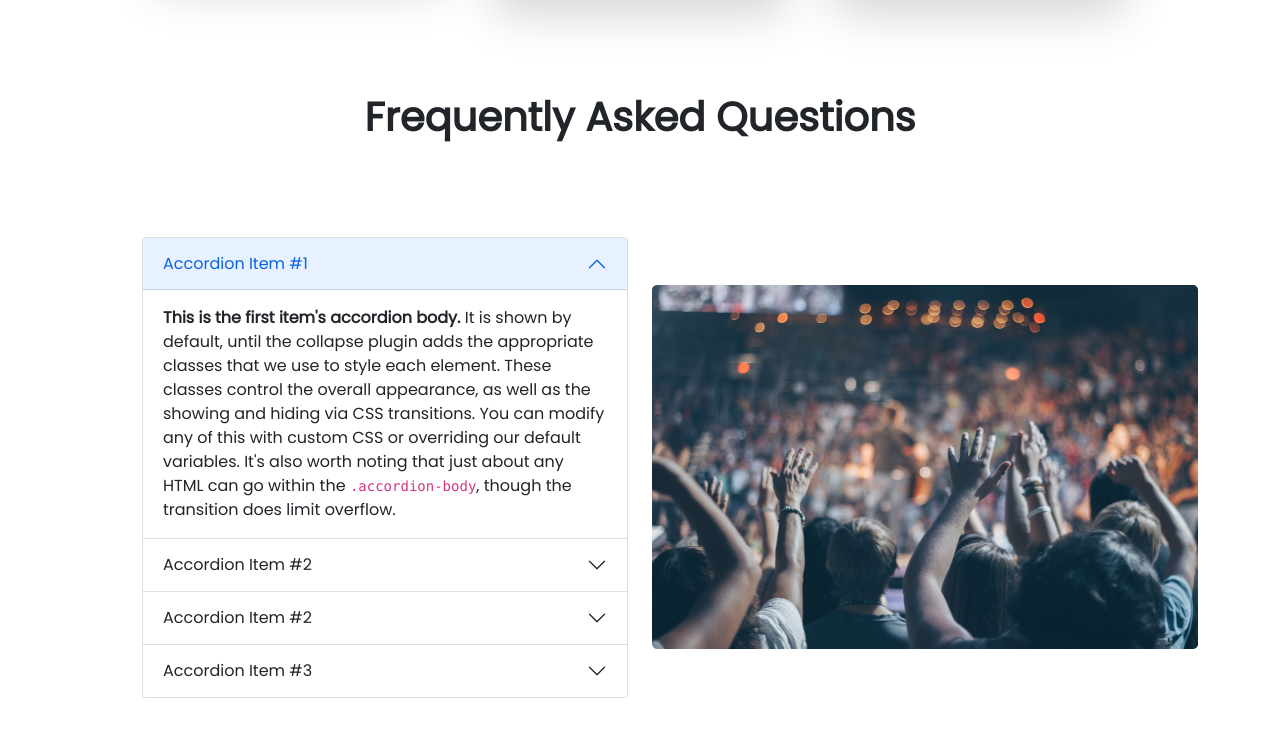
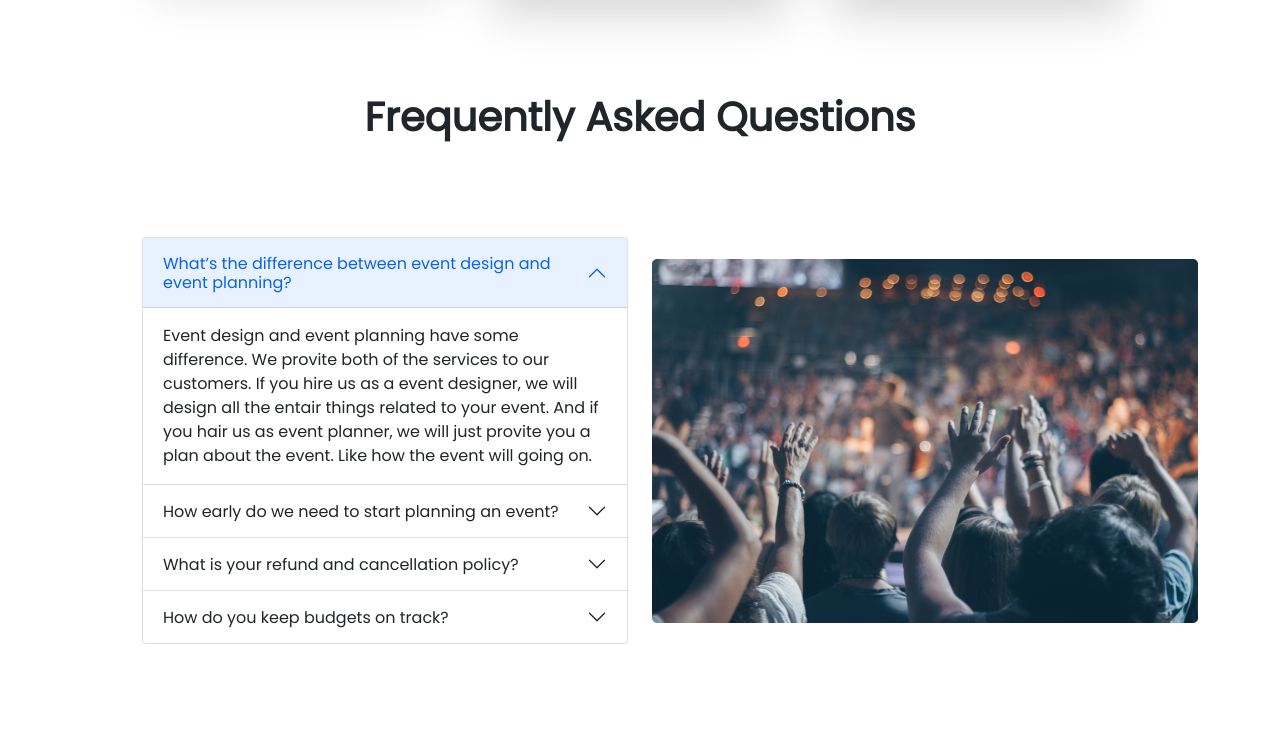
Before and after one commit to azmi0323/tufan-convention-center-project, a plain HTML site: page index.html in a window 1280 px wide. Shown: the part 2479-3213 px from the top of the page. After the commit the page ends 3171 px from the top, so only its background shows below. Drawn offline with nearby package versions, Linux system fonts and the light colour scheme.

Commit message:
Commit before footer section

```diff
--- a/index.html
+++ b/index.html
@@ -227,18 +227,13 @@
                             <h2 class="accordion-header" id="headingOne">
                                 <button class="accordion-button" type="button" data-bs-toggle="collapse"
                                     data-bs-target="#collapseOne" aria-expanded="true" aria-controls="collapseOne">
-                                    Accordion Item #1
+                                    What’s the difference between event design and event planning?
                                 </button>
                             </h2>
                             <div id="collapseOne" class="accordion-collapse collapse show" aria-labelledby="headingOne"
                                 data-bs-parent="#accordionExample">
                                 <div class="accordion-body">
-                                    <strong>This is the first item's accordion body.</strong> It is shown by default,
-                                    until the collapse plugin adds the appropriate classes that we use to style each
-                                    element. These classes control the overall appearance, as well as the showing and
-                                    hiding via CSS transitions. You can modify any of this with custom CSS or overriding
-                                    our default variables. It's also worth noting that just about any HTML can go within
-                                    the <code>.accordion-body</code>, though the transition does limit overflow.
+                                    Event design and event planning have some difference. We provite both of the services to our customers. If you hire us as a event designer, we will design all the entair things related to your event. And if you hair us as event planner, we will just provite you a plan about the event. Like how the event will going on.
                                 </div>
                             </div>
                         </div>
@@ -246,18 +241,13 @@
                             <h2 class="accordion-header" id="headingFour">
                                 <button class="accordion-button collapsed" type="button" data-bs-toggle="collapse"
                                     data-bs-target="#four" aria-expanded="false" aria-controls="four">
-                                    Accordion Item #2
+                                    How early do we need to start planning an event?
                                 </button>
                             </h2>
                             <div id="four" class="accordion-collapse collapse" aria-labelledby="headingTwo"
                                 data-bs-parent="#accordionExample">
                                 <div class="accordion-body">
-                                    <strong>This is the second item's accordion body.</strong> It is hidden by default,
-                                    until the collapse plugin adds the appropriate classes that we use to style each
-                                    element. These classes control the overall appearance, as well as the showing and
-                                    hiding via CSS transitions. You can modify any of this with custom CSS or overriding
-                                    our default variables. It's also worth noting that just about any HTML can go within
-                                    the <code>.accordion-body</code>, though the transition does limit overflow.
+                                    Planning an event can take from weeks to months, it really depends on the size and the details that the event involves. Having enough time allows you to comfortably cover different areas and prepare yourself for potential scenarios that might happen so you can consider various options prior the date. You always need more time than you think!
                                 </div>
                             </div>
                         </div>
@@ -265,18 +255,13 @@
                             <h2 class="accordion-header" id="headingTwo">
                                 <button class="accordion-button collapsed" type="button" data-bs-toggle="collapse"
                                     data-bs-target="#collapseTwo" aria-expanded="false" aria-controls="collapseTwo">
-                                    Accordion Item #2
+                                    What is your refund and cancellation policy?
                                 </button>
                             </h2>
                             <div id="collapseTwo" class="accordion-collapse collapse" aria-labelledby="headingTwo"
                                 data-bs-parent="#accordionExample">
                                 <div class="accordion-body">
-                                    <strong>This is the second item's accordion body.</strong> It is hidden by default,
-                                    until the collapse plugin adds the appropriate classes that we use to style each
-                                    element. These classes control the overall appearance, as well as the showing and
-                                    hiding via CSS transitions. You can modify any of this with custom CSS or overriding
-                                    our default variables. It's also worth noting that just about any HTML can go within
-                                    the <code>.accordion-body</code>, though the transition does limit overflow.
+                                    If the return is caused by the consumer, consumer should be responsible for the shipping fee. The specific fee should be based on the express company you choose. If due to our reasons, the goods received are damaged or not correct, and the consumer is not required to bear the shipping fee for this reason.
                                 </div>
                             </div>
                         </div>
@@ -284,18 +269,15 @@
                             <h2 class="accordion-header" id="headingThree">
                                 <button class="accordion-button collapsed" type="button" data-bs-toggle="collapse"
                                     data-bs-target="#collapseThree" aria-expanded="false" aria-controls="collapseThree">
-                                    Accordion Item #3
+                                    How do you keep budgets on track?
                                 </button>
                             </h2>
                             <div id="collapseThree" class="accordion-collapse collapse" aria-labelledby="headingThree"
                                 data-bs-parent="#accordionExample">
                                 <div class="accordion-body">
-                                    <strong>This is the third item's accordion body.</strong> It is hidden by default,
-                                    until the collapse plugin adds the appropriate classes that we use to style each
-                                    element. These classes control the overall appearance, as well as the showing and
-                                    hiding via CSS transitions. You can modify any of this with custom CSS or overriding
-                                    our default variables. It's also worth noting that just about any HTML can go within
-                                    the <code>.accordion-body</code>, though the transition does limit overflow.
+                                    Use the right budgeting tool for you and your group. Using an Excel spreadsheet or Google Sheets that is shareable, changeable, and easy to keep up to date is crucial for budget management. Make sure to use headings and a format that is clear and easy to understand, giving access for editing only to those who need it. There are also some great event budgeting tools you can find on-line, but make sure they can be manipulated to meet your needs.
+Communicate the state of the budget to your team. This is critical for every event team so that each committee head will know exactly how much money they have to work with. As the event planner, communicate 5 to 10% less of the budgeted amount to make up for any overages that may come up.
+Update the budget regularly. Your nice and neat preliminary budget will be useless unless it is kept up-to-date. Update the budget maybe weekly at first, but expect daily budget work as the event draws closer.
                                 </div>
                             </div>
                         </div>
@@ -308,7 +290,14 @@
         </section>
     </main>
     <footer>
+        <div class="row">
+            <div class="col-lg-6">
 
+            </div>
+            <div class="col-lg-6">
+
+            </div>
+        </div>
     </footer>
 
 
```
